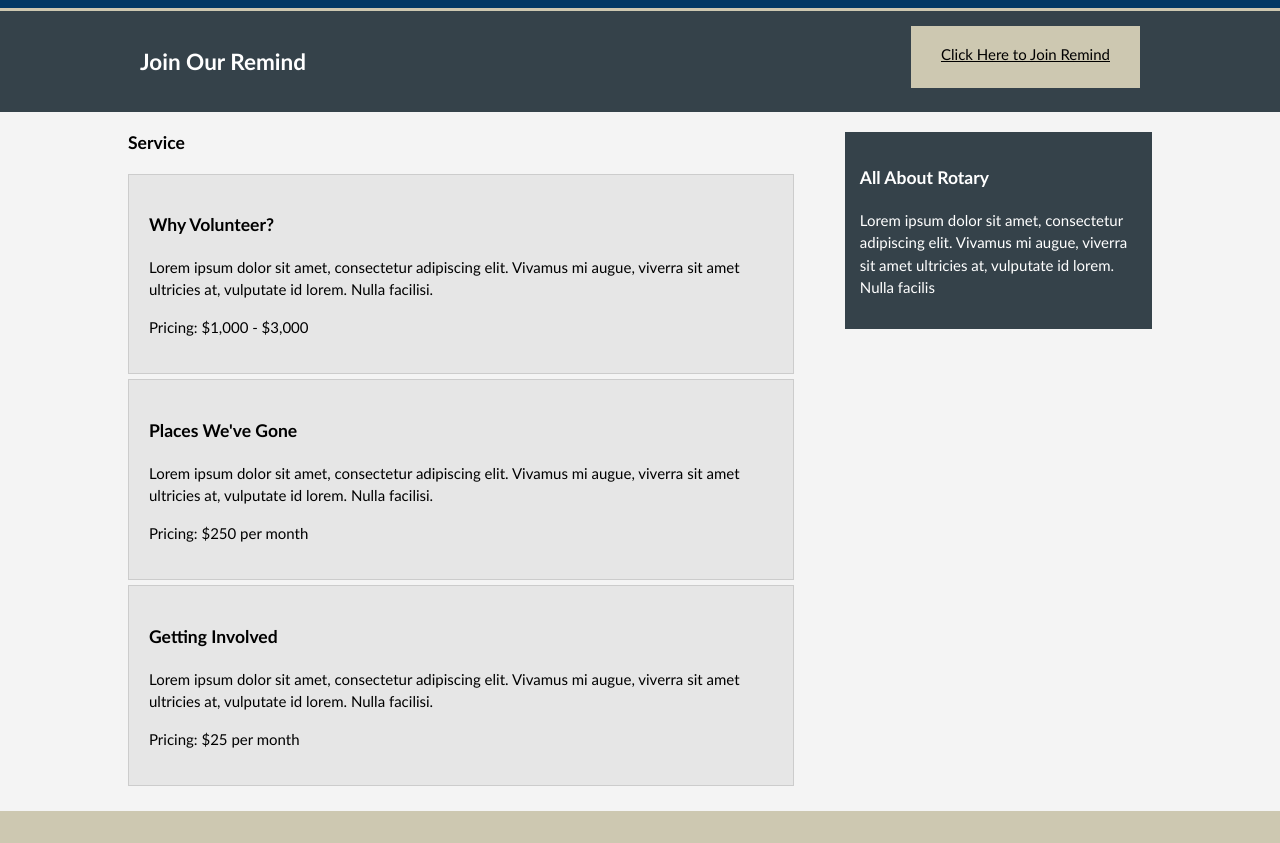
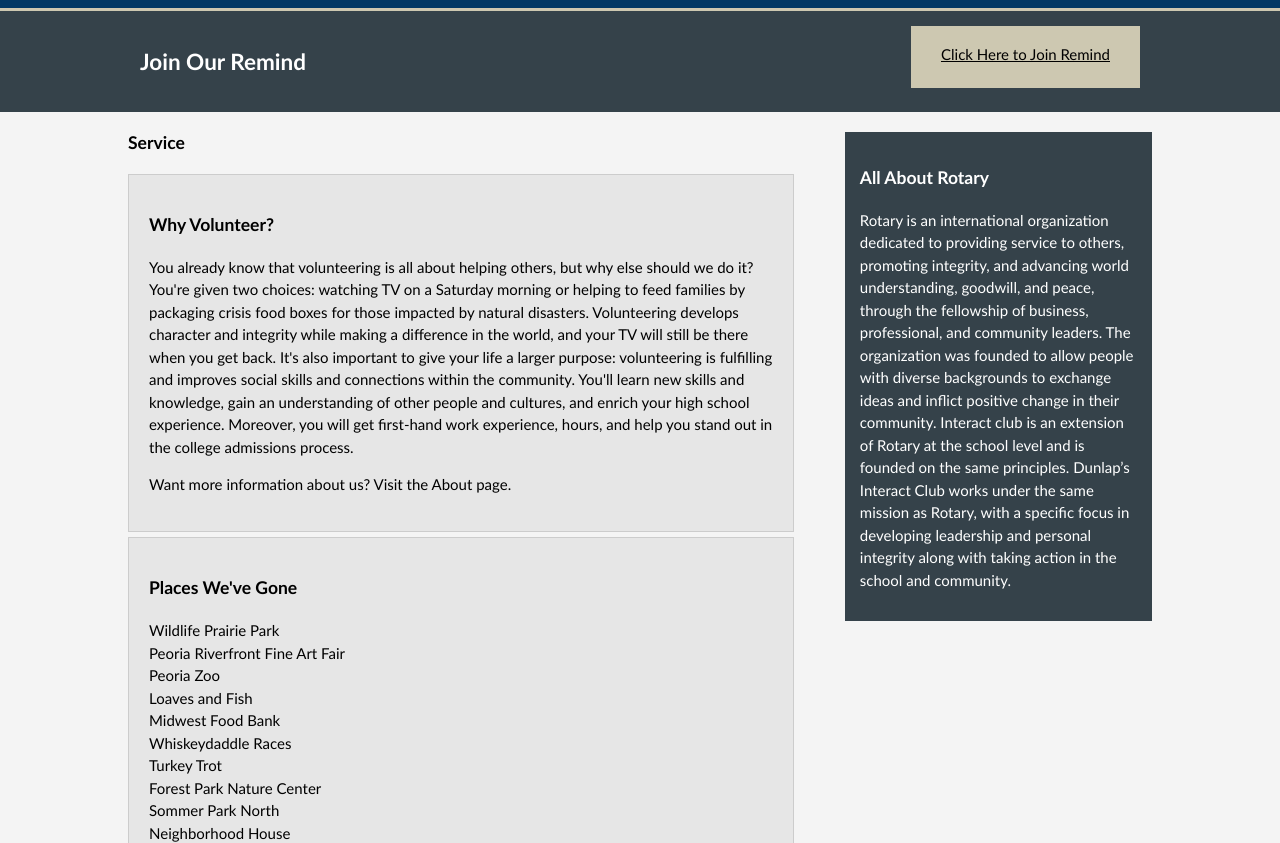
Before and after one commit to mayleenl/DunlapInteract, a plain HTML site: page services.html in a window 1280 px wide. Shown: the part 92-935 px from the top of the page. Drawn offline with Linux system fonts and the light colour scheme.

Commit message:
Service page additions

```diff
--- a/services.html
+++ b/services.html
@@ -44,18 +44,34 @@
           <ul id="services">
             <li>
               <h3>Why Volunteer?</h3>
-              <p>Lorem ipsum dolor sit amet, consectetur adipiscing elit. Vivamus mi augue, viverra sit amet ultricies at, vulputate id lorem. Nulla facilisi.</p>
-						  <p>Pricing: $1,000 - $3,000</p>
+              <p>You already know that volunteering is all about helping others, but why else should we do it? You're given two choices: watching TV on a Saturday morning or helping to feed families by packaging crisis food boxes for those impacted by natural disasters. Volunteering develops character and integrity while making a difference in the world, and your TV will still be there when you get back. It's also important to give your life a larger purpose: volunteering is fulfilling and improves social skills and connections within the community. You'll learn new skills and knowledge, gain an understanding of other people and cultures, and enrich your high school experience. Moreover, you will get first-hand work experience, hours, and help you stand out in the college admissions process.</p>
+						  <p>Want more information about us? Visit the About page.</p>
             </li>
             <li>
               <h3>Places We've Gone</h3>
-              <p>Lorem ipsum dolor sit amet, consectetur adipiscing elit. Vivamus mi augue, viverra sit amet ultricies at, vulputate id lorem. Nulla facilisi.</p>
-						  <p>Pricing: $250 per month</p>
+              <p> Wildlife Prairie Park<br>
+                  Peoria Riverfront Fine Art Fair<br>
+                  Peoria Zoo<br>
+                  Loaves and Fish<br>
+                  Midwest Food Bank<br>
+                  Whiskeydaddle Races<br>
+                  Turkey Trot<br>
+                  Forest Park Nature Center<br>
+                  Sommer Park North<br>
+                  Neighborhood House<br>
+                  Peoria Riverfront Museum<br>
+                  Dunlap Grade School<br>
+              </p>
             </li>
             <li>
               <h3>Getting Involved</h3>
-              <p>Lorem ipsum dolor sit amet, consectetur adipiscing elit. Vivamus mi augue, viverra sit amet ultricies at, vulputate id lorem. Nulla facilisi.</p>
-						  <p>Pricing: $25 per month</p>
+              <p>Here are some steps you can take to become involved in volunteering. <br><br>
+                  1. Sign up to see Remind messages for upcoming opportunities.<br>
+                  2. Periodically check the calendar and shared Google Drive.<br>
+                  3. Check the opportunities at each Interact meeting.<br>
+                  4. Take the initiative and contact organizations and see if they have opportunities available.<br>
+                  5. Get in touch with us either in-person or online to ask for more information.<br>
+              </p>
             </li>
           </ul>
         </article>
@@ -65,7 +81,7 @@
           <div class="dark">
             <h3>All About Rotary</h3>
             <form class="quote">
-              <p> Lorem ipsum dolor sit amet, consectetur adipiscing elit. Vivamus mi augue, viverra sit amet ultricies at, vulputate id lorem. Nulla facilis
+              <p>Rotary is an international organization dedicated to providing service to others, promoting integrity, and advancing world understanding, goodwill, and peace, through the fellowship of business, professional, and community leaders. The organization was founded to allow people with diverse backgrounds to exchange ideas and inflict positive change in their community. Interact club is an extension of Rotary at the school level and is founded on the same principles. Dunlap’s Interact Club works under the same mission as Rotary, with a specific focus in developing leadership and personal integrity along with taking action in the school and community.
               </p>
           </form>
           </div>
```
